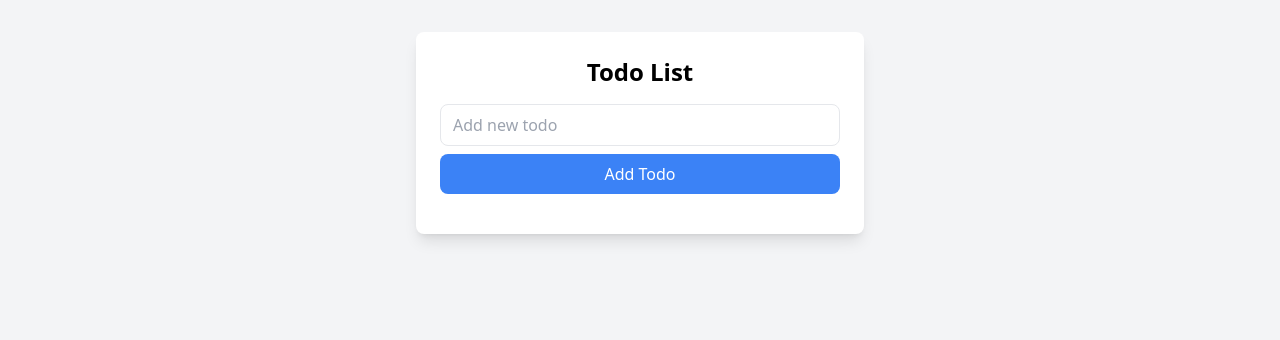
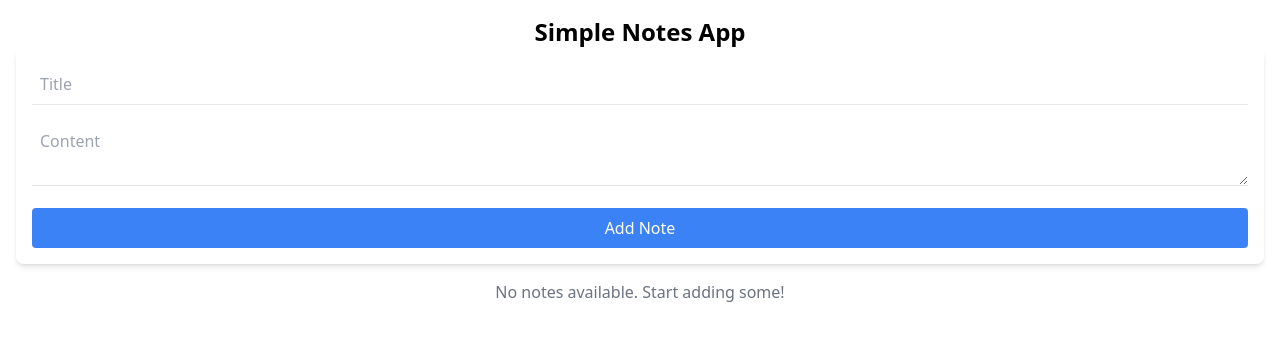
Before and after one commit to ojuan19/sample-backend, a React (Vite) app: page / in a window 1280 px wide. Shown: the top 340 px of the page. Built offline with nearby package versions, Linux system fonts and the light colour scheme.

Commit message:
Reset repo and add my new files

```diff
--- a/package.json
+++ b/package.json
@@ -5,7 +5,7 @@
       "type": "module",
       "scripts": {
         "start": "serve -s dist",
-        "dev": "vite --port $PORT",
+        "dev": "vite",
         "build": "vite build",
         "lint": "eslint .",
         "preview": "vite preview"
--- a/src/App.tsx
+++ b/src/App.tsx
@@ -1,25 +1,24 @@
 import React, { useState } from 'react';
-import TodoForm from './components/TodoForm';
-import TodoList from './components/TodoList';
+import NoteForm from './components/NoteForm';
+import NoteList from './components/NoteList';
+import { Note } from './types/Note';
 
 const App: React.FC = () => {
-  const [todos, setTodos] = useState<{ id: number, text: string }[]>([]);
+  const [notes, setNotes] = useState<Note[]>([]);
 
-  const addTodo = (text: string) => {
-    setTodos([...todos, { id: Date.now(), text }]);
+  const addNote = (note: Note) => {
+    setNotes([...notes, note]);
   };
 
-  const removeTodo = (id: number) => {
-    setTodos(todos.filter(todo => todo.id !== id));
+  const deleteNote = (id: string) => {
+    setNotes(notes.filter(note => note.id !== id));
   };
 
   return (
-    <div className="min-h-screen bg-gray-100 p-8">
-      <div className="max-w-md mx-auto bg-white rounded-lg shadow-lg p-6">
-        <h1 className="text-2xl font-bold text-center mb-4">Todo List</h1>
-        <TodoForm addTodo={addTodo} />
-        <TodoList todos={todos} removeTodo={removeTodo} />
-      </div>
+    <div className="container mx-auto p-4">
+      <h1 className="text-2xl font-bold text-center">Simple Notes App</h1>
+      <NoteForm addNote={addNote} />
+      <NoteList notes={notes} deleteNote={deleteNote} />
     </div>
   );
 };
--- /dev/null
+++ b/src/components/NoteForm.tsx
@@ -0,0 +1,52 @@
+import React, { useState } from 'react';
+import { Note } from '../types/Note';
+
+interface NoteFormProps {
+  addNote: (note: Note) => void;
+}
+
+const NoteForm: React.FC<NoteFormProps> = ({ addNote }) => {
+  const [title, setTitle] = useState('');
+  const [content, setContent] = useState('');
+
+  const handleSubmit = (e: React.FormEvent) => {
+    e.preventDefault();
+    if (!title.trim() || !content.trim()) return;
+
+    const newNote: Note = {
+      id: Date.now().toString(), // using Date.now() for simplicity
+      title,
+      content,
+    };
+
+    addNote(newNote);
+    setTitle('');
+    setContent('');
+  };
+
+  return (
+    <form onSubmit={handleSubmit} className="bg-white p-4 rounded-lg shadow-md">
+      <input
+        type="text"
+        className="w-full border-b p-2 mb-4 focus:outline-none focus:border-blue-500"
+        placeholder="Title"
+        value={title}
+        onChange={(e) => setTitle(e.target.value)}
+      />
+      <textarea
+        className="w-full border-b p-2 mb-4 focus:outline-none focus:border-blue-500"
+        placeholder="Content"
+        value={content}
+        onChange={(e) => setContent(e.target.value)}
+      />
+      <button
+        type="submit"
+        className="w-full bg-blue-500 text-white p-2 rounded"
+      >
+        Add Note
+      </button>
+    </form>
+  );
+};
+
+export default NoteForm;
--- /dev/null
+++ b/src/components/NoteItem.tsx
@@ -0,0 +1,24 @@
+import React from 'react';
+import { Note } from '../types/Note';
+
+interface NoteItemProps {
+  note: Note;
+  deleteNote: (id: string) => void;
+}
+
+const NoteItem: React.FC<NoteItemProps> = ({ note, deleteNote }) => {
+  return (
+    <div className="bg-gray-100 p-4 rounded-md mb-2 shadow-sm">
+      <h3 className="text-lg font-bold">{note.title}</h3>
+      <p className="text-sm text-gray-700">{note.content}</p>
+      <button
+        onClick={() => deleteNote(note.id)}
+        className="text-red-500 mt-2"
+      >
+        Delete
+      </button>
+    </div>
+  );
+};
+
+export default NoteItem;
--- /dev/null
+++ b/src/components/NoteList.tsx
@@ -0,0 +1,24 @@
+import React from 'react';
+import { Note } from '../types/Note';
+import NoteItem from './NoteItem';
+
+interface NoteListProps {
+  notes: Note[];
+  deleteNote: (id: string) => void;
+}
+
+const NoteList: React.FC<NoteListProps> = ({ notes, deleteNote }) => {
+  return (
+    <div className="mt-4">
+      {notes.length ? (
+        notes.map((note) => (
+          <NoteItem key={note.id} note={note} deleteNote={deleteNote} />
+        ))
+      ) : (
+        <p className="text-center text-gray-500">No notes available. Start adding some!</p>
+      )}
+    </div>
+  );
+};
+
+export default NoteList;
--- a/src/components/TodoForm.tsx
+++ /dev/null
@@ -1,34 +0,0 @@
-import React, { useState } from 'react';
-
-interface TodoFormProps {
-  addTodo: (text: string) => void;
-}
-
-const TodoForm: React.FC<TodoFormProps> = ({ addTodo }) => {
-  const [text, setText] = useState('');
-
-  const handleSubmit = (e: React.FormEvent) => {
-    e.preventDefault();
-    if (text.trim()) {
-      addTodo(text);
-      setText('');
-    }
-  };
-
-  return (
-    <form onSubmit={handleSubmit} className="mb-4">
-      <input
-        type="text"
-        value={text}
-        onChange={(e) => setText(e.target.value)}
-        className="w-full px-3 py-2 border rounded-lg"
-        placeholder="Add new todo"
-      />
-      <button type="submit" className="w-full mt-2 py-2 bg-blue-500 text-white rounded-lg">
-        Add Todo
-      </button>
-    </form>
-  );
-};
-
-export default TodoForm;
--- a/src/components/TodoItem.tsx
+++ /dev/null
@@ -1,19 +0,0 @@
-import React from 'react';
-
-interface TodoItemProps {
-  todo: { id: number, text: string };
-  removeTodo: (id: number) => void;
-}
-
-const TodoItem: React.FC<TodoItemProps> = ({ todo, removeTodo }) => {
-  return (
-    <li className="flex justify-between items-center py-2">
-      <span>{todo.text}</span>
-      <button onClick={() => removeTodo(todo.id)} className="bg-red-500 text-white px-2 py-1 rounded">
-        Delete
-      </button>
-    </li>
-  );
-};
-
-export default TodoItem;
--- a/src/components/TodoList.tsx
+++ /dev/null
@@ -1,19 +0,0 @@
-import React from 'react';
-import TodoItem from './TodoItem';
-
-interface TodoListProps {
-  todos: { id: number, text: string }[];
-  removeTodo: (id: number) => void;
-}
-
-const TodoList: React.FC<TodoListProps> = ({ todos, removeTodo }) => {
-  return (
-    <ul className="list-disc pl-5">
-      {todos.map(todo => (
-        <TodoItem key={todo.id} todo={todo} removeTodo={removeTodo} />
-      ))}
-    </ul>
-  );
-};
-
-export default TodoList;
--- /dev/null
+++ b/src/types/Note.tsx
@@ -0,0 +1,6 @@
+// TypeScript type definition for a Note
+export interface Note {
+  id: string;
+  title: string;
+  content: string;
+}
```
